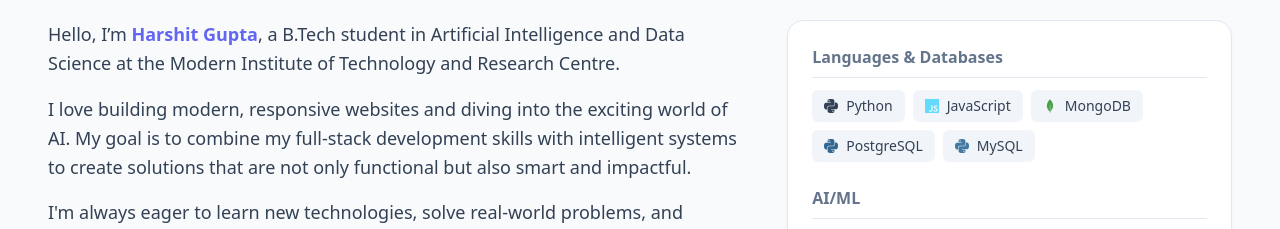
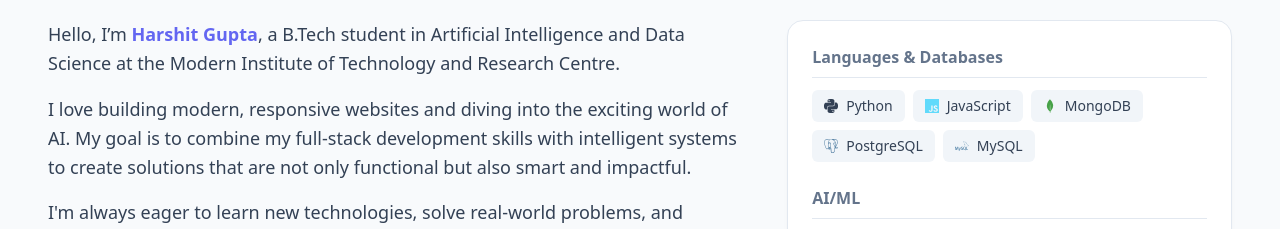
Before and after one commit to iamharshit19/my-portfolio, a React (Vite) app: page / in a window 1280 px wide. Shown: the part 780-1009 px from the top of the page. Built offline with nearby package versions, Linux system fonts and the light colour scheme.

Commit message:
Icon update 2

```diff
--- a/src/App.jsx
+++ b/src/App.jsx
@@ -10,7 +10,7 @@ import {
   FaArrowRight,
   FaExternalLinkAlt,
 } from "react-icons/fa";
-import { SiPython, SiReact, SiVuedotjs, SiTensorflow, SiFastapi, SiMongodb, SiNodedotjs, SiExpress,SiJavascript } from 'react-icons/si';
+import { SiPython, SiReact, SiVuedotjs, SiTensorflow, SiFastapi, SiMongodb, SiNodedotjs, SiExpress, SiJavascript, SiMysql,SiPostgresql } from 'react-icons/si';
 
 import "@fontsource/inter/400.css";
 import "@fontsource/inter/500.css";
@@ -64,8 +64,8 @@ const skills = {
         { name: "Python", icon: <SiPython /> },
         { name: "JavaScript", icon: <SiJavascript color="#61DAFB"/> },
         { name: "MongoDB", icon: <SiMongodb color="#47A248"/> },
-        { name: "PostgreSQL", icon: <SiPython color="#336791"/> },
-        { name: "MySQL", icon: <SiPython color="#4479A1"/> },
+        { name: "PostgreSQL", icon: <SiPostgresql color="#336791"/> },
+        { name: "MySQL", icon: <SiMysql    color="#4479A1"/> },
     ],
     "AI/ML": [
         { name: "TensorFlow", icon: <SiTensorflow color="#FF6F00"/> },
```
